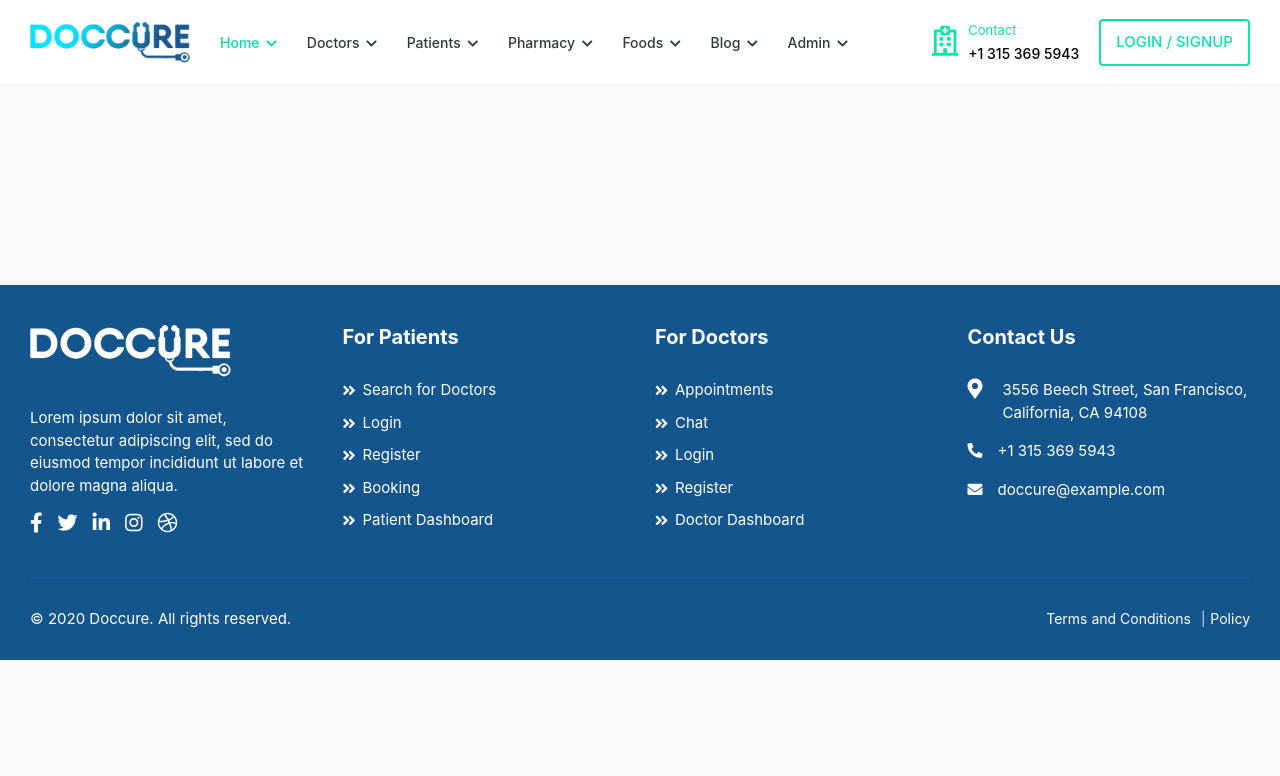
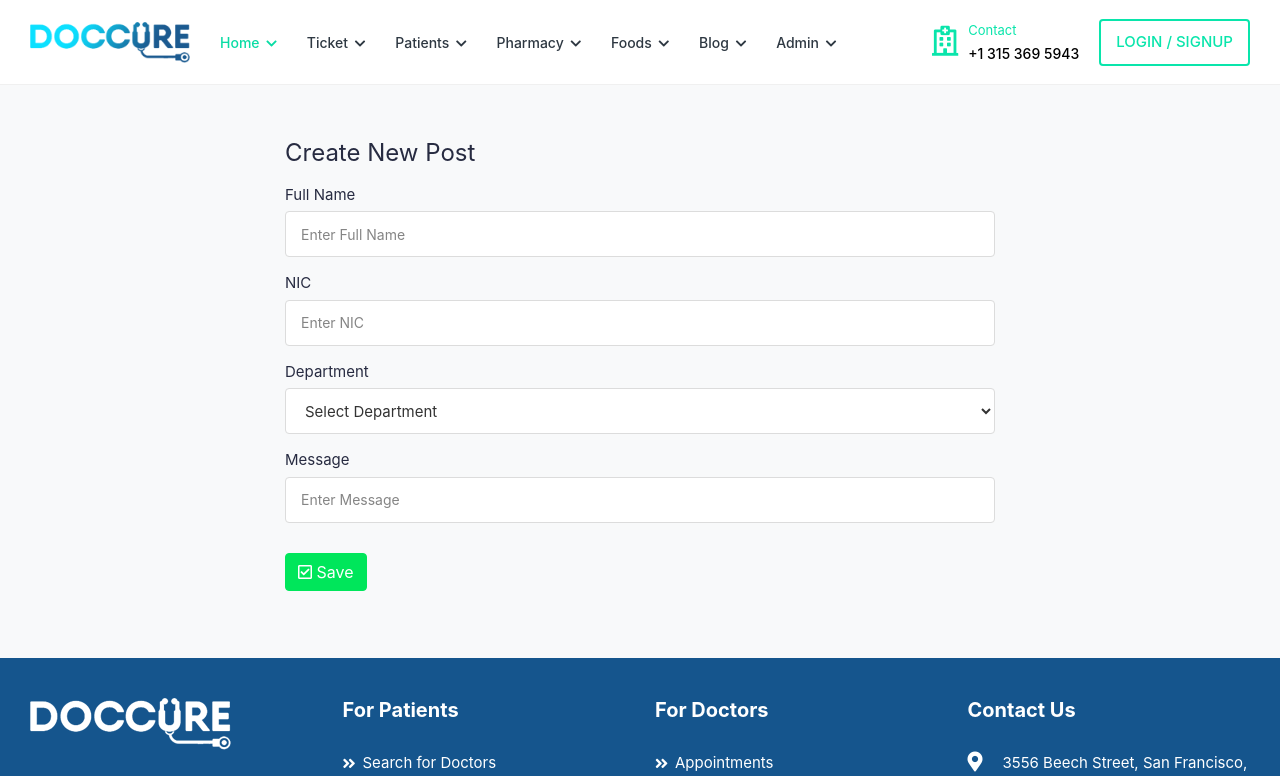
Before and after one commit to isurupathumherath/quarantine_center_management, a React (Create React App) app in the folder Quarantine-Center-Management/webclient/: page /addticket in a window 1280 px wide. Shown: the top 776 px of the page. Built offline with nearby package versions, Linux system fonts and the light colour scheme.

Commit message:
client/save

```diff
--- a/Quarantine-Center-Management/webclient/src/App.js
+++ b/Quarantine-Center-Management/webclient/src/App.js
@@ -15,7 +15,7 @@ import OrderAdmin from "../../webclient/src/pages/FoodManagement/OrderAdmin";
 
 //pages
 import Login from "./pages/Common/Loginexaple";
-// import addTicket from './pages/TicketManagement/addTicket'; //--Added by Vishara Prabuddhi--
+import addTicket from './pages/TicketManagement/addTicket'; //--Added by Vishara Prabuddhi--
 
 class App extends Component {
   render() {
@@ -27,7 +27,8 @@ class App extends Component {
             <Switch>
               {/* Janith */}
               <Route path="/login" exact component={Login} />
-              {/* <Route path="/addticket" exact component={addTicket}/> --Added by Vishara Prabuddhi-- */}
+              {/* vishara */}
+              <Route path="/addticket" exact component={addTicket}/>
               {/* Chamodh */}
               <Route path="/allFood" exact component={AllFood} />
               <Route path="/foodadmin" exact component={FoodAdmin} />
--- a/Quarantine-Center-Management/webclient/src/components/Common/Navigation/Header.js
+++ b/Quarantine-Center-Management/webclient/src/components/Common/Navigation/Header.js
@@ -60,54 +60,14 @@ export default class Header extends Component {
                 </li>
                 <li class="has-submenu">
                   <a href="#">
-                    Doctors <i class="fas fa-chevron-down"></i>
+                    Ticket <i class="fas fa-chevron-down"></i>
                   </a>
                   <ul class="submenu">
                     <li>
-                      <a href="doctor-dashboard.html">Doctor Dashboard</a>
+                      <a href="/addticket">Add Ticket</a>
                     </li>
                     <li>
-                      <a href="appointments.html">Appointments</a>
-                    </li>
-                    <li>
-                      <a href="schedule-timings.html">Schedule Timing</a>
-                    </li>
-                    <li>
-                      <a href="my-patients.html">Patients List</a>
-                    </li>
-                    <li>
-                      <a href="patient-profile.html">Patients Profile</a>
-                    </li>
-                    <li>
-                      <a href="chat-doctor.html">Chat</a>
-                    </li>
-                    <li>
-                      <a href="invoices.html">Invoices</a>
-                    </li>
-                    <li>
-                      <a href="doctor-profile-settings.html">
-                        Profile Settings
-                      </a>
-                    </li>
-                    <li>
-                      <a href="reviews.html">Reviews</a>
-                    </li>
-                    <li>
-                      <a href="doctor-register.html">Doctor Register</a>
-                    </li>
-                    <li class="has-submenu">
-                      <a href="doctor-blog.html">Blog</a>
-                      <ul class="submenu">
-                        <li>
-                          <a href="doctor-blog.html">Blog</a>
-                        </li>
-                        <li>
-                          <a href="blog-details.html">Blog view</a>
-                        </li>
-                        <li>
-                          <a href="doctor-add-blog.html">Add Blog</a>
-                        </li>
-                      </ul>
+                      <a href="">View My Ticket</a>
                     </li>
                   </ul>
                 </li>
--- a/Quarantine-Center-Management/webclient/src/components/TicketManagement/clientAddTicket.js
+++ b/Quarantine-Center-Management/webclient/src/components/TicketManagement/clientAddTicket.js
@@ -26,6 +26,8 @@ export default class clientAddTicket extends Component {
             [name]:value
         })
     }
+
+    handleChange = ({ target: { value, name }}) => this.setState({ [name]: value })
 
     onSubmit = (e) =>{
         e.preventDefault();
@@ -61,32 +63,48 @@ export default class clientAddTicket extends Component {
                 <h1 className="h3 mb-3 font-weight-normal">Create New Post</h1>
                 <form className="needs-validation" noValidate>
                     <div className="form-group" style={{marginBottom:'15px'}}>
-                        <label style={{marginBottom:'5px'}}>Topic</label>
+                        <label style={{marginBottom:'5px'}}>Full Name</label>
                         <input type="text"
                         className="form-control"
                         name="fullName"
-                        placeholder="Enter Topic"
+                        placeholder="Enter Full Name"
                         value={this.state.fullName}
                         onChange={this.handleInputChange}/>
                     </div>
 
                     <div className="form-group" style={{marginBottom:'15px'}}>
-                        <label style={{marginBottom:'5px'}}>Description</label>
+                        <label style={{marginBottom:'5px'}}>NIC</label>
                         <input type="text"
                         className="form-control"
                         name="nic"
-                        placeholder="Enter Description"
+                        placeholder="Enter NIC"
                         value={this.state.nic}
                         onChange={this.handleInputChange}/>
                     </div>
 
                     <div className="form-group" style={{marginBottom:'15px'}}>
-                        <label style={{marginBottom:'5px'}}>Post Category</label>
-                        <input type="text"
+                        <label  style={{marginBottom:'5px'}}>Department</label>
+                        <select
+                         class="form-control"
+                         name="departmentName"
+                         value={this.state.departmentName}
+                         onChange={this.handleInputChange}>
+                            <option selected disabled value="">Select Department</option>
+                            <option>FnB</option>
+                            <option>medical</option>
+                            <option>room</option>
+                            <option>HK</option>
+                            <option>admin</option>
+                        </select>
+                    </div>
+
+                    <div className="form-group" style={{marginBottom:'15px'}}>
+                        <label style={{marginBottom:'5px'}}>Message</label>
+                        <input type=""
                         className="form-control"
-                        name="departmentName"
-                        placeholder="Enter Post Category"
-                        value={this.state.departmentName}
+                        name="message"
+                        placeholder="Enter Message"
+                        value={this.state.message}
                         onChange={this.handleInputChange}/>
                     </div>
 
@@ -96,8 +114,9 @@ export default class clientAddTicket extends Component {
                     </button>
 
                 </form>
+                <br></br><br></br><br></br>
+            </div>
 
-            </div>
         );
     }
 }
```
